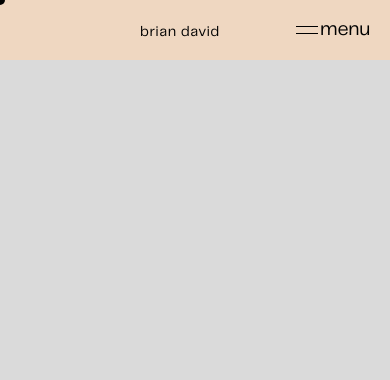
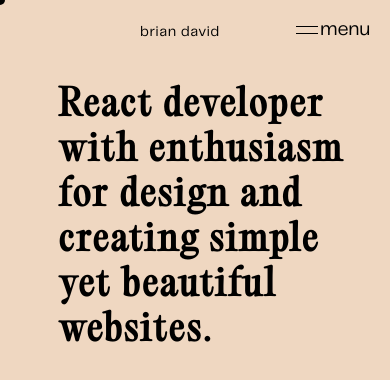
Before and after one commit to brian-david4/brian-portfolio-website, a React (Vite) app in the folder portfolio-website/: page / in a window 390 px wide. Shown: the top 380 px of the page. Built offline with nearby package versions, Linux system fonts and the light colour scheme.

Commit message:
Create responsive homepage title

```diff
--- a/portfolio-website/src/index.css
+++ b/portfolio-website/src/index.css
@@ -25,6 +25,10 @@
   font-family: "Pangram Sans Medium";
   src: url("../fonts/PPPangramSans-CompressedMediumReclined.otf");
 }
+@font-face {
+  font-family: "Editorial Old Regular";
+  src: url("../fonts/PPEditorialOld-Regular.otf");
+}
 body {
   margin: 0;
   padding: 0;
--- a/portfolio-website/src/pages/Home/Home.tsx
+++ b/portfolio-website/src/pages/Home/Home.tsx
@@ -1,9 +1,15 @@
 import styles from "./home.module.css";
 
 const Home = () => {
+  const title =
+    "React developer with enthusiasm for design and creating simple yet beautiful websites.";
   return (
     <>
-      <div className={styles.homepage}></div>
+      <div className={styles.homepage}>
+        <div className={styles.titleWrapper}>
+          <h1 className={styles.title}>{title}</h1>
+        </div>
+      </div>
     </>
   );
 };
--- a/portfolio-website/src/pages/Home/home.module.css
+++ b/portfolio-website/src/pages/Home/home.module.css
@@ -4,6 +4,31 @@
   top: var(--header-height);
   height: calc(100vh - var(--header-height));
   width: 100vw;
-  background-color: #dadada;
+  background-color: var(--light-brown);
   z-index: -1;
+  display: flex;
+  flex-direction: column;
 }
+.titleWrapper {
+  position: relative;
+  left: 15vmin;
+  /* background-color: aqua; */
+  text-align: start;
+  width: 75vw;
+}
+.title {
+  font-family: "Editorial Old Regular";
+  font-size: 70px;
+  letter-spacing: 2.5px;
+  transition: font-size 200ms ease-in-out;
+}
+@media (max-width: 768px) {
+  .title {
+    font-size: 55px;
+  }
+}
+@media (max-width: 478px) {
+  .title {
+    font-size: 36px;
+  }
+}
```
Also changed, not shown: portfolio-website/fonts/PPEditorialOld-Regular.otf (added).
